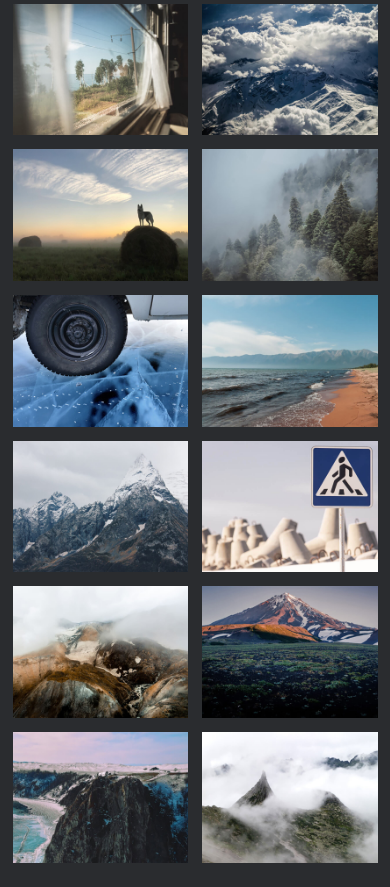
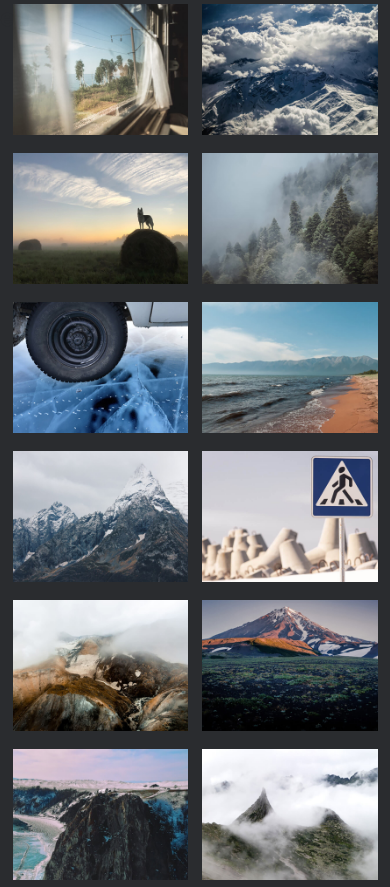
Before and after one commit to MariaMMS1984/russian-travel, a plain HTML site: page index.html in a window 390 px wide. Shown: the part 1408-2295 px from the top of the page. Drawn offline with Linux system fonts and the light colour scheme; files whose address does not match are found by name.

Commit message:
комментарий к коммиту

```diff
--- a/blocks/footer/footer.css
+++ b/blocks/footer/footer.css
@@ -3,7 +3,6 @@
     justify-content: space-between;
     margin: 92px 48px 24px;
     color: #FFFFFF;
-    font-family: 'Inter';
     font-style: normal;
     font-weight: 400;
     font-size: 16px;
--- a/blocks/header/__lang-link/_active/header__lang-link-active.css
+++ b/blocks/header/__lang-link/_active/header__lang-link-active.css
@@ -5,7 +5,6 @@
     font-weight: 400;
     font-size: 24px;
     line-height: 28px;
-    color: #FFFFFF;
     text-align: right;
 
 }
--- /dev/null
+++ b/blocks/photo-grid/__items/photo-grid__items.css
@@ -0,0 +1,39 @@
+.photo-grid__items {
+    display: grid;
+    gap: 16px;
+    grid-template-rows: repeat(3, 1fr);
+    grid-template-columns: repeat(4, 1fr);
+    margin: 0 48px 0;
+    padding: 0;
+    justify-content: center;
+    list-style-type: none;
+
+
+}
+
+@media screen and (max-width:1030px) {
+    .photo-grid__items {
+        grid-template-rows: repeat(4, 1fr);
+        grid-template-columns: repeat(3, 1fr);
+        gap: 14px;
+    }
+}
+
+@media screen and (max-width:950px) {
+    .photo-grid__items {
+        grid-template-rows: repeat(6, 1fr);
+        grid-template-columns: repeat(2, 1fr);
+        margin-left: 24px;
+        margin-right: 24px;
+    }
+}
+
+@media screen and (max-width:320px) {
+    .photo-grid__items {
+        grid-template-rows: repeat(12, 1fr);
+        grid-template-columns: repeat(1, 1fr);
+        gap: 12px;
+        margin-left: 16px;
+        margin-right: 16px;
+    }
+}
--- /dev/null
+++ b/blocks/photo-grid/__noneed/photo-grid__noneed.css
@@ -0,0 +1,7 @@
+.photo-grid__noneed {
+    margin: 0;
+    padding: 0;
+    max-height: 0;
+    color: #2A2C2F;
+
+}
--- a/blocks/photo-grid/photo-grid.css
+++ b/blocks/photo-grid/photo-grid.css
@@ -1,37 +1,4 @@
 .photo-grid {
-    display: grid;
-    gap: 16px;
-    grid-template-rows: repeat(3, 1fr);
-    grid-template-columns: repeat(4, 1fr);
-    margin: 0 48px 0;
+    margin: 0;
     padding: 0;
-    justify-content: center;
-
 }
-
-@media screen and (max-width:1030px) {
-    .photo-grid {
-        grid-template-rows: repeat(4, 1fr);
-        grid-template-columns: repeat(3, 1fr);
-        gap: 14px;
-    }
-}
-
-@media screen and (max-width:950px) {
-    .photo-grid {
-        grid-template-rows: repeat(6, 1fr);
-        grid-template-columns: repeat(2, 1fr);
-        margin-left: 24px;
-        margin-right: 24px;
-    }
-}
-
-@media screen and (max-width:320px) {
-    .photo-grid {
-        grid-template-rows: repeat(12, 1fr);
-        grid-template-columns: repeat(1, 1fr);
-        gap: 12px;
-        margin-left: 16px;
-        margin-right: 16px;
-    }
-}
--- a/index.html
+++ b/index.html
@@ -46,23 +46,27 @@
                     <li>Аэропортов <span class="intro__span">241</span></li>
                 </ul>
             </section>
-            <section class="photo">
-                <div class="photo-grid">
-                    <img src="./images/photo-grid-train.jpg" class="photo-grid__item" alt="вид из окна поезда">
-                    <img src="./images/photo-grid-atharva-tulsi.jpg" class="photo-grid__item"
-                        alt="облака и заснеженные горы вид сверху">
-                    <img src="./images/photo-grid-tuman.jpg" class="photo-grid__item" alt="овчарка на стоге сена">
-                    <img src="./images/photo-grid-sochi.jpg" class="photo-grid__item" alt="елки в тумане">
-                    <img src="./images/photo-grid-arisa.jpg" class="photo-grid__item" alt="колесо на льду">
-                    <img src="./images/photo-grid-baikal.jpg" class="photo-grid__item" alt="на берегу озера Байкал">
-                    <img src="./images/photo-grid-elbrus.jpg" class="photo-grid__item" alt="Эльбрус">
-                    <img src="./images/photo-grid-kondratiev.jpg" class="photo-grid__item" alt="каменные штуковины">
-                    <img src="./images/photo-grid-kamchatka-1.jpg" class="photo-grid__item" alt="Камчатка">
-                    <img src="./images/photo-grid-kamchatka-2.jpg" class="photo-grid__item" alt="Камчатка 2">
-                    <img src="./images/photo-grid-baikal-2.jpg" class="photo-grid__item" alt="зимний Байкал">
-                    <img src="./images/photo-grid-ergaki.jpg" class="photo-grid__item" alt="Ергаки">
-                </div>
-            </section>
+            <section class="photo-grid">
+                <h2 class="photo-grid__noneed">ерунда</h2>
+                <ul class="photo-grid__items">
+                    <li> <img src="./images/photo-grid-train.jpg" class="photo-grid__item" alt="вид из окна поезда">
+                    </li>
+                    <li> <img src="./images/photo-grid-atharva-tulsi.jpg" class="photo-grid__item"
+                            alt="облака и заснеженные горы вид сверху"></li>
+                    <li><img src="./images/photo-grid-tuman.jpg" class="photo-grid__item" alt="овчарка на стоге сена">
+                    </li>
+                    <li> <img src="./images/photo-grid-sochi.jpg" class="photo-grid__item" alt="елки в тумане"></li>
+                    <li> <img src="./images/photo-grid-arisa.jpg" class="photo-grid__item" alt="колесо на льду"></li>
+                    <li><img src="./images/photo-grid-baikal.jpg" class="photo-grid__item" alt="на берегу озера Байкал">
+                    </li>
+                    <li><img src="./images/photo-grid-elbrus.jpg" class="photo-grid__item" alt="Эльбрус"></li>
+                    <li> <img src="./images/photo-grid-kondratiev.jpg" class="photo-grid__item"
+                            alt="каменные штуковины"></li>
+                    <li><img src="./images/photo-grid-kamchatka-1.jpg" class="photo-grid__item" alt="Камчатка"></li>
+                    <li><img src="./images/photo-grid-kamchatka-2.jpg" class="photo-grid__item" alt="Камчатка 2"></li>
+                    <li><img src="./images/photo-grid-baikal-2.jpg" class="photo-grid__item" alt="зимний Байкал"></li>
+                    <li> <img src="./images/photo-grid-ergaki.jpg" class="photo-grid__item" alt="Ергаки"></li>
+                </ul>
             </section>
             <section class="places">
                 <div class="place">
--- a/pages/index.css
+++ b/pages/index.css
@@ -19,6 +19,8 @@
 @import url(../blocks/intro/__span/intro__span.css);
 @import url(../blocks/photo-grid/photo-grid.css);
 @import url(../blocks/photo-grid/__item/photo-grid__item.css);
+@import url(../blocks/photo-grid/__items/photo-grid__items.css);
+@import url(../blocks/photo-grid/__noneed/photo-grid__noneed.css);
 @import url(../blocks/places/places.css);
 @import url(../blocks/place/place.css);
 @import url(../blocks/place/__image/place__image.css);
```
